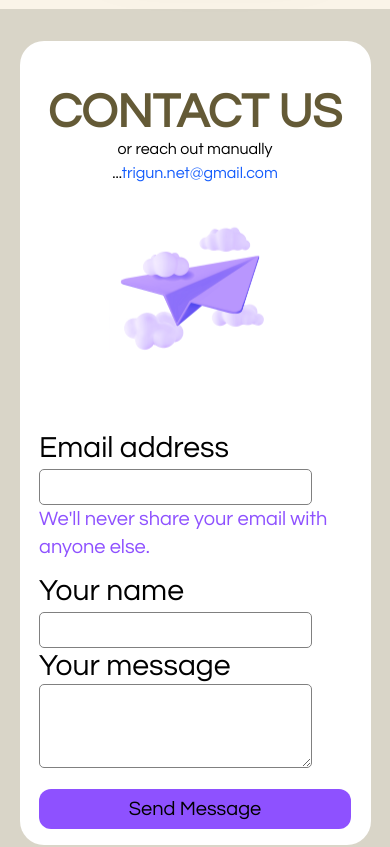
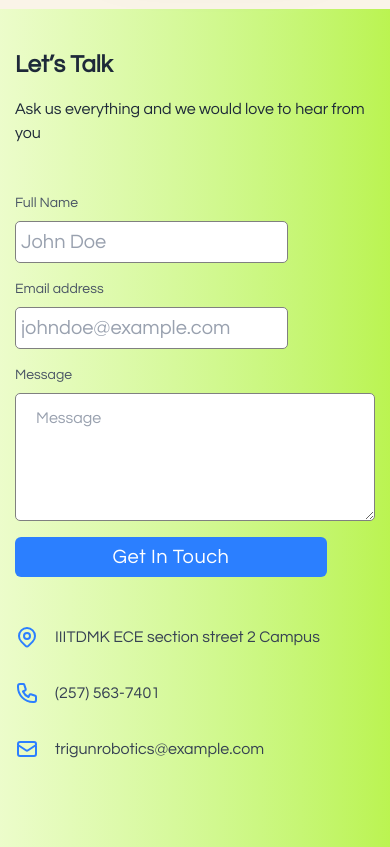
Before and after one commit to arnav7897/TRIGUN_robotics_web_demo, a React (Vite) app: page / in a window 390 px wide. Shown: the part 6300-7147 px from the top of the page. Built offline with nearby package versions, Linux system fonts and the light colour scheme.

Commit message:
Contact Section updated

```diff
--- a/src/components/Contact.css
+++ b/src/components/Contact.css
@@ -53,3 +53,9 @@
         align-items: center;
     }
 }
+
+.contactimg{
+    background-image: url("../assets/contactimg.svg");
+    background-repeat: no-repeat;
+    background-size: contain;
+}
--- a/src/components/Contact.jsx
+++ b/src/components/Contact.jsx
@@ -3,65 +3,194 @@
 import "./Contact.css";
 const Contact = () => {
   return (
-    <div className="bg-[#d9d5c8]  py-8 h-fit">
-      <section className="contact-section mx-auto p-4 pt-12 flex justify-between items-center bg-white w-[90%] h-fit border-0 rounded-3xl">
-        <div className=" m-auto text-center w-50%">
-          <div className="m-auto w-fit">
-            <h1 className="text-5xl text-[#645a36] font-bold">CONTACT US</h1>
-            <h3 className="text-black">
-              or reach out manually ...
-              <a href="mailto:trigun.net@gmail.com" className="text-blue-600">
-                trigun.net@gmail.com
-              </a>
-            </h3>
-            <img src={plane} className="w-[55%] floating my-15 m-auto" alt="" />
+    // <div className="bg-[#d9d5c8]  py-8 h-fit">
+    //   <section className="contact-section mx-auto p-4 pt-12 flex justify-between items-center bg-white w-[90%] h-fit border-0 rounded-3xl">
+    //     <div className=" m-auto text-center w-50%">
+    //       <div className="m-auto w-fit">
+    //         <h1 className="text-5xl text-[#645a36] font-bold">CONTACT US</h1>
+    //         <h3 className="text-black">
+    //           or reach out manually ...
+    //           <a href="mailto:trigun.net@gmail.com" className="text-blue-600">
+    //             trigun.net@gmail.com
+    //           </a>
+    //         </h3>
+    //         <img src={plane} className="w-[55%] floating my-15 m-auto" alt="" />
+    //       </div>
+    //     </div>
+    //     <div className="form-section w-[50%] text-3xl">
+    //       <form>
+    //         <div className="form-field mb-3">
+    //           <label for="uf-imail" className="form-label">
+    //             Email address
+    //           </label>
+    //           <br />
+    //           <input
+    //             type="email"
+    //             className="form-control"
+    //             id="uf-imail"
+    //             aria-describedby="emailHelp"
+    //           />
+    //           <div id="emailHelp" className="text-xl text-violet-500">
+    //             We'll never share your email with anyone else.
+    //           </div>
+    //         </div>
+    //         <div clasNames="form-field mb-3">
+    //           <label for="uf-iname" className="form-label">
+    //             Your name
+    //           </label>
+    //           <br />
+    //           <input type="text" className="form-control" id="uf-iname" />
+    //         </div>
+    //         <div className="form-field mb-3">
+    //           <label for="uf-itextarea" className="form-label">
+    //             Your message
+    //           </label>
+    //           <br />
+    //           <textarea
+    //             class="form-control"
+    //             id="uf-itextarea"
+    //             rows="3"
+    //           ></textarea>
+    //         </div>
+    //         <button
+    //           type="submit"
+    //           className="w-fit h-fit bg-violet-500 hover:bg-violet-400 px-6 py-3 rounded-xl cursor-pointer"
+    //         >
+    //           Send Message
+    //         </button>
+    //       </form>
+    //     </div>
+    //   </section>
+    // </div>
+    <section class="min-h-screen bg-gradient-to-r from-lime-100 to-lime-300">
+      <div class="container px-6 py-10 mx-auto">
+        <div class="lg:flex lg:items-center lg:-mx-10">
+          <div class="lg:w-1/2 lg:mx-10">
+            <h1 class="text-2xl font-semibold text-gray-800 capitalize dark:text-black lg:text-3xl">
+              Let’s talk
+            </h1>
+
+            <p class="mt-4 text-gray-800 dark:text-gray-800">
+              Ask us everything and we would love to hear from you
+            </p>
+
+            <form class="mt-12">
+              <div class="-mx-2 md:items-center md:flex">
+                <div class="flex-1 px-2">
+                  <label class="block mb-2 text-sm text-gray-600 dark:text-gray-600">
+                    Full Name
+                  </label>
+                  <input
+                    type="text"
+                    placeholder="John Doe"
+                    class="block w-full px-5 py-3 mt-2 text-gray-700 placeholder-gray-400 bg-white border border-gray-600 rounded-md dark:placeholder-gray-600 dark:bg-lime-200 dark:text-gray-300 dark:border-gray-700 focus:border-blue-400 dark:focus:border-blue-400 focus:ring-blue-400 focus:outline-none focus:ring focus:ring-opacity-40"
+                  />
+                </div>
+
+                <div class="flex-1 px-2 mt-4 md:mt-0">
+                  <label class="block mb-2 text-sm text-gray-600 dark:text-gray-600">
+                    Email address
+                  </label>
+                  <input
+                    type="email"
+                    placeholder="johndoe@example.com"
+                    class="block w-full px-5 py-3 mt-2 text-gray-700 placeholder-gray-400 bg-white border border-gray-600 rounded-md dark:placeholder-gray-600 dark:bg-lime-200 dark:text-gray-300 dark:border-gray-700 focus:border-blue-400 dark:focus:border-blue-400 focus:ring-blue-400 focus:outline-none focus:ring focus:ring-opacity-40"
+                  />
                 </div>
               </div>
-        <div className="form-section w-[50%] text-3xl">
-          <form>
-            <div className="form-field mb-3">
-              <label for="uf-imail" className="form-label">
-                Email address
+
+              <div class="w-full mt-4">
+                <label class="block mb-2 text-sm text-gray-600 dark:text-gray-600">
+                  Message
                 </label>
-              <br />
-              <input
-                type="email"
-                className="form-control"
-                id="uf-imail"
-                aria-describedby="emailHelp"
-              />
-              <div id="emailHelp" className="text-xl text-violet-500">
-                We'll never share your email with anyone else.
-              </div>
-            </div>
-            <div clasNames="form-field mb-3">
-              <label for="uf-iname" className="form-label">
-                Your name
-              </label>
-              <br />
-              <input type="text" className="form-control" id="uf-iname" />
-            </div>
-            <div className="form-field mb-3">
-              <label for="uf-itextarea" className="form-label">
-                Your message
-              </label>
-              <br />
                 <textarea
-                class="form-control"
-                id="uf-itextarea"
-                rows="3"
+                  class="block w-full h-32 px-5 py-3 mt-2 text-gray-700 placeholder-gray-400 bg-white border border-gray-600 rounded-md md:h-56 dark:placeholder-gray-600 dark:bg-lime-200 dark:text-gray-300 dark:border-gray-700 focus:border-blue-400 dark:focus:border-blue-400 focus:ring-blue-400 focus:outline-none focus:ring focus:ring-opacity-40"
+                  placeholder="Message"
                 ></textarea>
               </div>
-            <button
-              type="submit"
-              className="w-fit h-fit bg-violet-500 hover:bg-violet-400 px-6 py-3 rounded-xl cursor-pointer"
-            >
-              Send Message
+
+              <button class="w-full px-6 py-3 mt-4 text-sm font-medium tracking-wide text-white capitalize transition-colors duration-300 transform bg-blue-500 rounded-md hover:bg-blue-400 focus:outline-none focus:ring focus:ring-blue-300 focus:ring-opacity-50">
+                get in touch
               </button>
             </form>
           </div>
+
+          <div class="mt-12 lg:flex lg:mt-0 lg:flex-col lg:items-center lg:w-1/2 lg:mx-10">
+            <div className="contactimg hidden object-cover mx-auto rounded-full lg:block shrink-0 w-96 h-96"></div>
+
+            <div class="mt-6 space-y-8 md:mt-8">
+              <p class="flex items-start -mx-2">
+                <svg
+                  xmlns="http://www.w3.org/6000/svg"
+                  class="w-6 h-6 mx-2 text-blue-500 dark:text-blue-400"
+                  fill="none"
+                  viewBox="0 0 24 24"
+                  stroke="currentColor"
+                  stroke-width="2"
+                >
+                  <path
+                    stroke-linecap="round"
+                    stroke-linejoin="round"
+                    d="M17.657 16.657L13.414 20.9a1.998 1.998 0 01-2.827 0l-4.244-4.243a8 8 0 1111.314 0z"
+                  />
+                  <path
+                    stroke-linecap="round"
+                    stroke-linejoin="round"
+                    d="M15 11a3 3 0 11-6 0 3 3 0 016 0z"
+                  />
+                </svg>
+
+                <span class="mx-2 text-gray-700 truncate w-72 dark:text-gray-600">
+                  IIITDMK ECE section street 2 Campus
+                </span>
+              </p>
+
+              <p class="flex items-start -mx-2">
+                <svg
+                  xmlns="http://www.w3.org/6000/svg"
+                  class="w-6 h-6 mx-2 text-blue-500 dark:text-blue-400"
+                  fill="none"
+                  viewBox="0 0 24 24"
+                  stroke="currentColor"
+                  stroke-width="2"
+                >
+                  <path
+                    stroke-linecap="round"
+                    stroke-linejoin="round"
+                    d="M3 5a2 2 0 012-2h3.28a1 1 0 01.948.684l1.498 4.493a1 1 0 01-.502 1.21l-2.257 1.13a11.042 11.042 0 005.516 5.516l1.13-2.257a1 1 0 011.21-.502l4.493 1.498a1 1 0 01.684.949V19a2 2 0 01-2 2h-1C9.716 21 3 14.284 3 6V5z"
+                  />
+                </svg>
+
+                <span class="mx-2 text-gray-700 truncate w-72 dark:text-gray-600">
+                  (257) 563-7401
+                </span>
+              </p>
+
+              <p class="flex items-start -mx-2">
+                <svg
+                  xmlns="http://www.w3.org/6000/svg"
+                  class="w-6 h-6 mx-2 text-blue-500 dark:text-blue-400"
+                  fill="none"
+                  viewBox="0 0 24 24"
+                  stroke="currentColor"
+                  stroke-width="2"
+                >
+                  <path
+                    stroke-linecap="round"
+                    stroke-linejoin="round"
+                    d="M3 8l7.89 5.26a2 2 0 002.22 0L21 8M5 19h14a2 2 0 002-2V7a2 2 0 00-2-2H5a2 2 0 00-2 2v10a2 2 0 002 2z"
+                  />
+                </svg>
+
+                <span class="mx-2 text-gray-700 truncate w-72 dark:text-gray-600">
+                  trigunrobotics@example.com
+                </span>
+              </p>
+            </div>
+          </div>
+        </div>
+      </div>
     </section>
-    </div>
   );
 };
 
```
Also changed, not shown: src/assets/contactimg.svg (added). Lines whose indentation alone changed are shown as unchanged.
